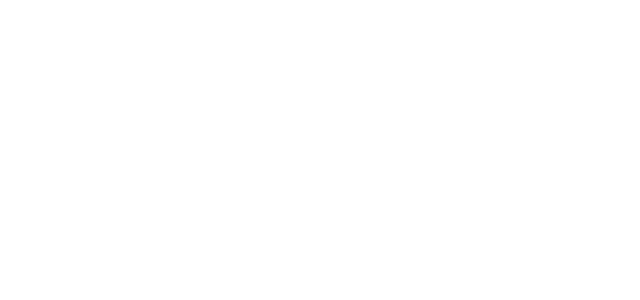
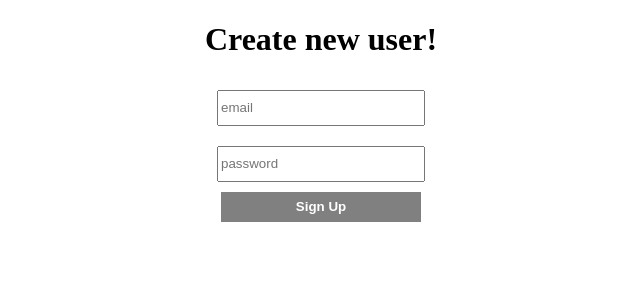
Before and after one commit to YaroslavSnigur/HD-Task-Front-React-Firebase, a React (Create React App) app: page /signup in a window 1280 px wide. Before the commit this address had no page. Shown: the top 300 px of the page, without its empty margins (319-959 px from the left). Built offline with nearby package versions, Linux system fonts and the light colour scheme.

Commit message:
main functionality done

```diff
--- a/src/App.css
+++ b/src/App.css
@@ -36,3 +36,37 @@
     transform: rotate(360deg);
   }
 }
+
+.login {
+  height: 100vh;
+  display: flex;
+  align-items: center;
+  justify-content: center;
+}
+
+form {
+  display: flex;
+  flex-direction: column;
+  align-items: center;
+}
+
+input {
+  width: 200px;
+  height: 30px;
+  margin: 10px;
+}
+
+button {
+  width: 200px;
+  height: 30px;
+  border: none;
+  background-color: grey;
+  color: white;
+  font-weight: bold;
+  cursor: pointer;
+}
+
+span {
+  font-size: 12px;
+  color: red;
+}
--- a/src/App.js
+++ b/src/App.js
@@ -4,6 +4,7 @@ import { useContext } from "react";
 import Login from "./pages/Login/Login";
 import Home from "./pages/Home/Home";
 import { AuthContext } from "./context/AuthContext";
+import Signup from "./pages/Signup/Signup";
 
 function App() {
   const { currentUser } = useContext(AuthContext);
@@ -19,6 +20,7 @@ function App() {
       <BrowserRouter>
         <Routes>
           <Route path="login" element={<Login />} />
+          <Route path="signup" element={<Signup />} />
           <Route
             index
             element={
--- a/src/context/AuthReducer.js
+++ b/src/context/AuthReducer.js
@@ -1,5 +1,10 @@
 const AuthReducer = (state, action) => {
   switch (action.type) {
+    case "SIGNUP": {
+      return {
+        currentUser: action.payload,
+      };
+    }
     case "LOGIN": {
       return {
         currentUser: action.payload,
--- a/src/firebase.js
+++ b/src/firebase.js
@@ -1,5 +1,6 @@
 import { initializeApp } from "firebase/app";
 import { getAuth } from "firebase/auth";
+import { getFirestore } from "firebase/firestore";
 
 const firebaseConfig = {
   apiKey: "AIzaSyBm9wJWcFSOmCZXYtqLWZvPg_YJlfOmTtk",
@@ -11,4 +12,5 @@ const firebaseConfig = {
 };
 
 export const app = initializeApp(firebaseConfig);
+export const db = getFirestore(app);
 export const auth = getAuth();
--- a/src/pages/Home/Home.jsx
+++ b/src/pages/Home/Home.jsx
@@ -1,9 +1,28 @@
 import "./Home.css";
+import { AuthContext } from "../../context/AuthContext";
+import React, { useContext } from "react";
+import { auth } from "../../firebase";
+import { useNavigate } from "react-router-dom";
+import { onAuthStateChanged } from "firebase/auth";
 
 const Home = () => {
+  const { dispatch } = useContext(AuthContext);
+  const { currentUser } = useContext(AuthContext);
+  const navigate = useNavigate();
+
+  const handleSignout = () => {
+    dispatch({ type: "LOGOUT" });
+    navigate("/login");
+  };
+
+  onAuthStateChanged(auth, (currentUser) => {
+    dispatch({ payload: currentUser });
+  });
+
   return (
     <div className="Home">
-      <h1>User</h1>
+      <h1>{currentUser?.email}</h1>
+      <button onClick={handleSignout}>Sign Out</button>
     </div>
   );
 };
--- a/src/pages/Login/Login.css
+++ b/src/pages/Login/Login.css
@@ -1,33 +1,14 @@
 .login {
   height: 100vh;
   display: flex;
+  flex-direction: column;
   align-items: center;
   justify-content: center;
 }
 
-form {
-  display: flex;
-  flex-direction: column;
-  align-items: center;
+.sign-up-link {
+  font-size: 24px;
+  text-decoration: none;
+  color: black;
+  margin-bottom: 5px;
 }
-
-input {
-  width: 200px;
-  height: 30px;
-  margin: 10px;
-}
-
-button {
-  width: 200px;
-  height: 30px;
-  border: none;
-  background-color: grey;
-  color: white;
-  font-weight: bold;
-  cursor: pointer;
-}
-
-span {
-  font-size: 12px;
-  color: red;
-}
--- a/src/pages/Login/Login.jsx
+++ b/src/pages/Login/Login.jsx
@@ -4,6 +4,7 @@ import { signInWithEmailAndPassword } from "firebase/auth";
 import { auth } from "../../firebase";
 import { useNavigate } from "react-router-dom";
 import { AuthContext } from "../../context/AuthContext";
+import { Link } from "react-router-dom";
 
 const Login = () => {
   const [error, setError] = useState(false);
@@ -30,6 +31,12 @@ const Login = () => {
 
   return (
     <div className="login">
+      <div className="sign-up-link">
+        <Link to="/signup" className="sign-up-link">
+          Sign Up
+        </Link>
+      </div>
+      <div>Or</div>
       <form onSubmit={handleLogin}>
         <input
           type="email"
--- a/src/pages/Signup/Signup.jsx
+++ b/src/pages/Signup/Signup.jsx
@@ -1,9 +1,49 @@
 import "./Signup.css";
+import React, { useContext, useState } from "react";
+import { createUserWithEmailAndPassword } from "firebase/auth";
+import { auth } from "../../firebase";
+import { useNavigate } from "react-router-dom";
+import { AuthContext } from "../../context/AuthContext";
 
 const Signup = () => {
+  const [error, setError] = useState(false);
+  const [email, setEmail] = useState("");
+  const [password, setPassword] = useState("");
+
+  const navigate = useNavigate();
+
+  const { dispatch } = useContext(AuthContext);
+
+  const handleSignUp = (e) => {
+    e.preventDefault();
+    createUserWithEmailAndPassword(auth, email, password)
+      .then((userCredential) => {
+        const user = userCredential.user;
+        dispatch({ type: "SIGNUP", payload: user });
+        navigate("/");
+      })
+      .catch((error) => {
+        setError(true);
+      });
+  };
+
   return (
     <div className="sign-up">
       <h1>Create new user!</h1>
+      <form onSubmit={handleSignUp}>
+        <input
+          type="email"
+          placeholder="email"
+          onChange={(e) => setEmail(e.target.value)}
+        />
+        <input
+          type="password"
+          placeholder="password"
+          onChange={(e) => setPassword(e.target.value)}
+        />
+        <button type="submit">Sign Up</button>
+        {error && <span>Please use valid email and password!</span>}
+      </form>
     </div>
   );
 };
```
